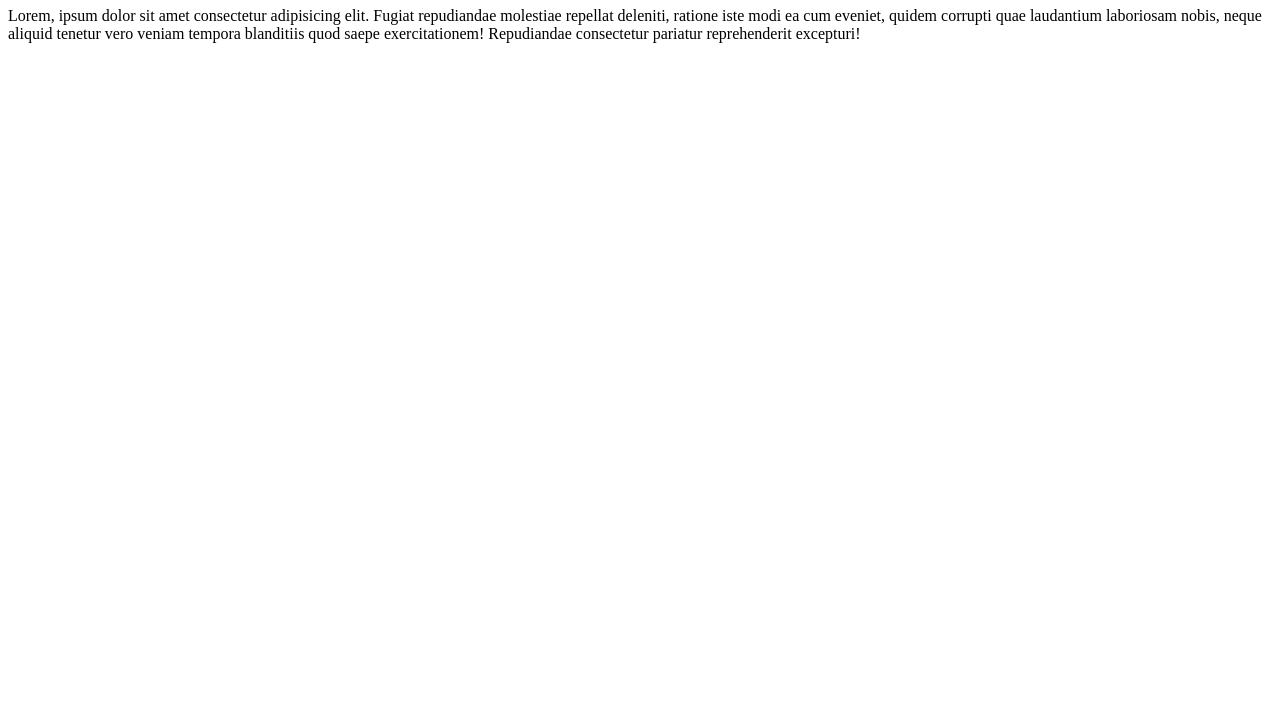
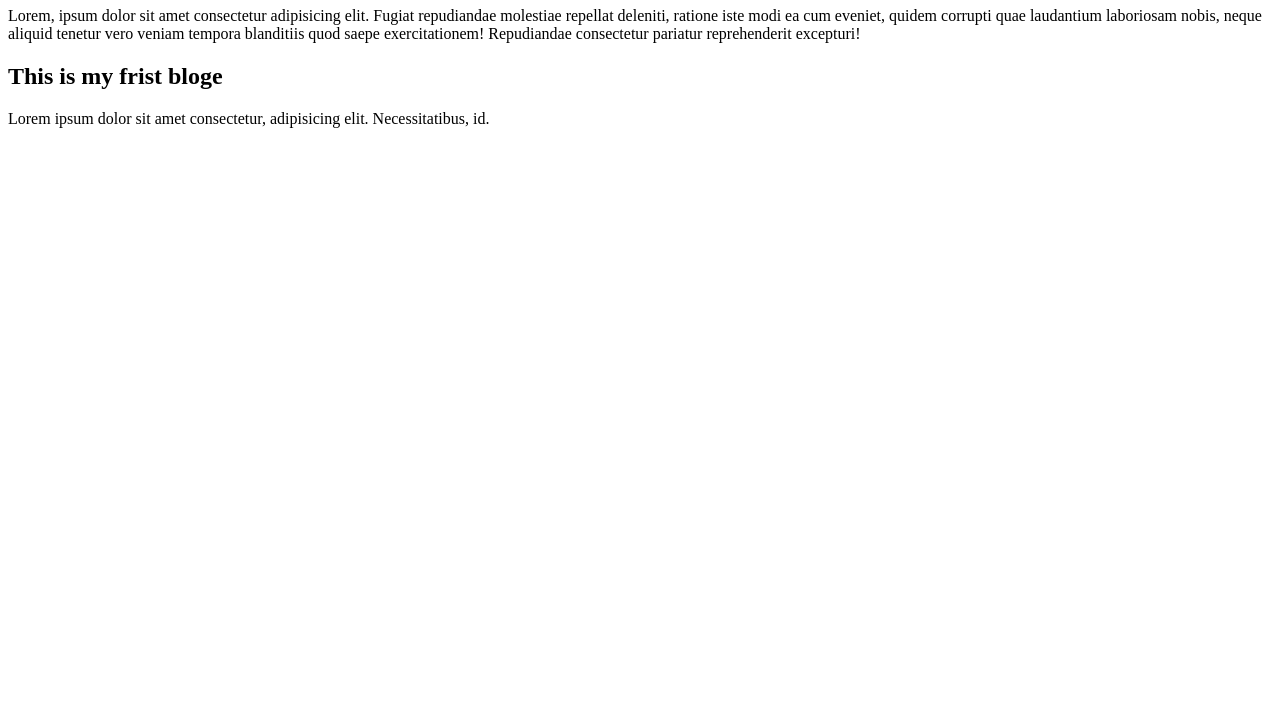
Before and after one commit to Ismail1hosen/First-Repo, a plain HTML site: page index.html in a window 1280 px wide. Shown: the part 73-800 px from the top of the page. Drawn offline with Linux system fonts and the light colour scheme.

Commit message:
branch add

```diff
--- a/index.html
+++ b/index.html
@@ -15,5 +15,11 @@
         neque aliquid tenetur vero veniam tempora blanditiis
         quod saepe exercitationem!
         Repudiandae consectetur pariatur reprehenderit excepturi!</p>
+
+        <h2>This is my frist bloge</h2>
+        <p>Lorem ipsum dolor sit amet consectetur,
+             adipisicing elit. Necessitatibus, id.
+
+        </p>
 </body>
 </html>
```
